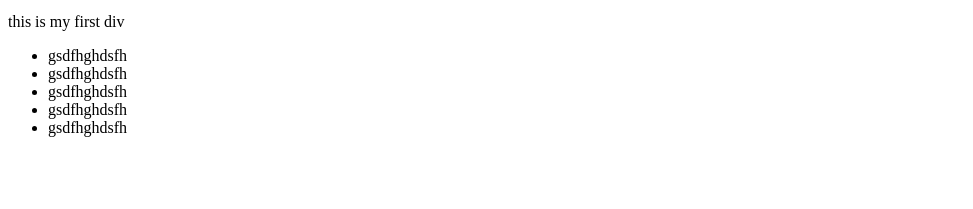
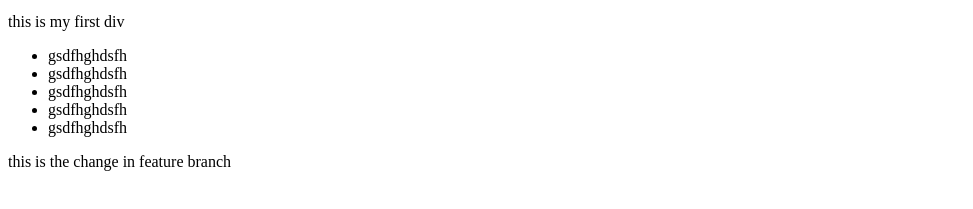
Before and after one commit to kiran903/datewithgit-sample, a plain HTML site: page index.html in a window 1280 px wide. Shown: the part 101-310 px from the top of the page, without its empty margins (0-973 px from the left). Drawn offline with Linux system fonts and the light colour scheme.

Commit message:
this change is made by feature

```diff
--- a/index.html
+++ b/index.html
@@ -18,5 +18,8 @@
     <li>gsdfhghdsfh</li>
     <li>gsdfhghdsfh</li>
   </ul>
+  <div>
+    this is the change in feature branch
+  </div>
 </body>
 </html>
```
